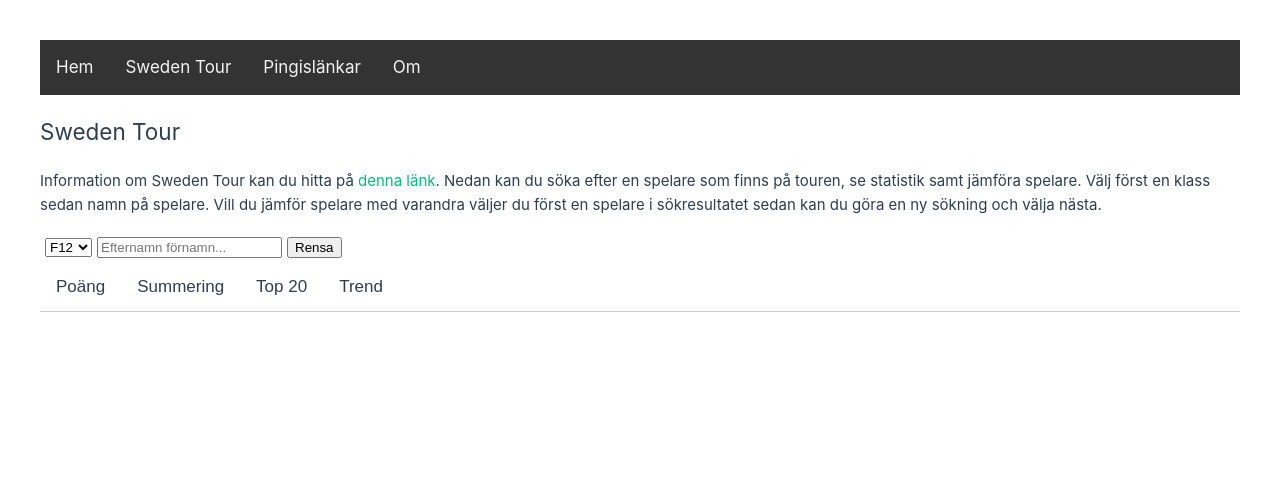
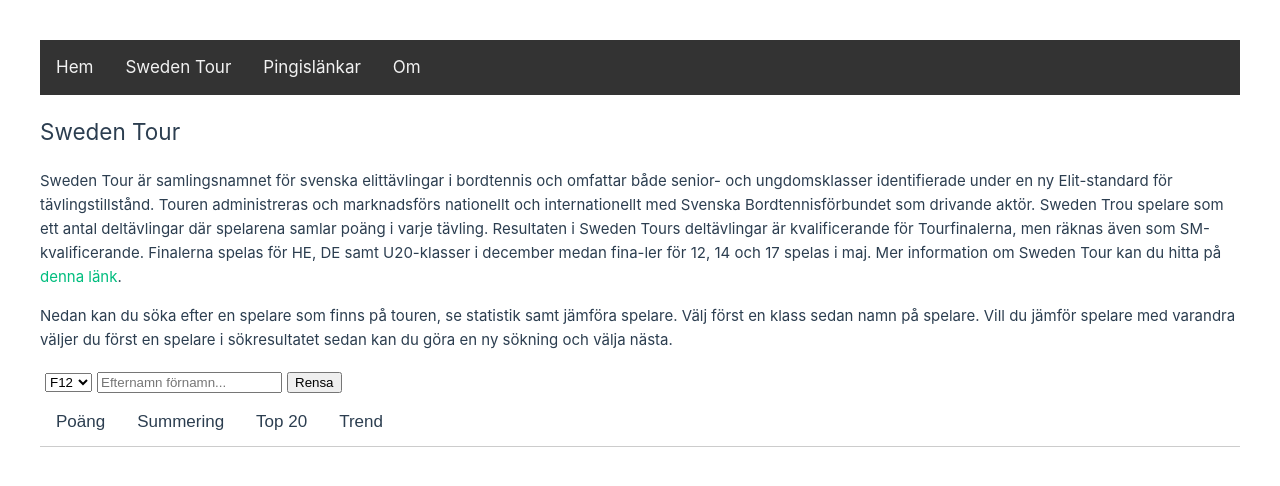
Before and after one commit to enbohm/pingisportalen, a Vue app: page /swedentour in a window 1280 px wide. Shown: the top 486 px of the page. Built offline with nearby package versions, Linux system fonts and the light colour scheme.

Commit message:
More detailed info about Sweden Tour

```diff
--- a/src/views/SwedenTour.vue
+++ b/src/views/SwedenTour.vue
@@ -13,9 +13,18 @@
 
   <div class="info">
     <h2>Sweden Tour</h2>
-    <p>Information om Sweden Tour kan du hitta på <a
-        href="https://www.svenskbordtennis.com/tavling/nationellatavlingar/SwedenTour/" target="_blank">denna
-        länk</a>. Nedan kan du söka efter en spelare som finns på touren, se statistik samt jämföra spelare. Välj först en klass sedan namn på spelare. Vill du jämför spelare med varandra väljer du först en spelare i sökresultatet sedan kan du göra en ny sökning och välja nästa.</p>
+    <p>Sweden Tour är samlingsnamnet för svenska elittävlingar i bordtennis och omfattar både senior- och ungdomsklasser
+      identifierade under en ny Elit-standard för tävlingstillstånd. Touren administreras och marknadsförs nationellt
+      och internationellt med Svenska Bordtennisförbundet som drivande aktör. Sweden Trou spelare som ett antal
+      deltävlingar där spelarena samlar poäng i varje tävling. Resultaten i Sweden Tours deltävlingar är kvalificerande
+      för Tourfinalerna, men räknas även som SM-kvalificerande. Finalerna spelas för HE, DE samt U20-klasser i december
+      medan fina-ler för 12, 14 och 17 spelas i maj. Mer information om Sweden Tour kan du
+      hitta på <a href="https://www.svenskbordtennis.com/tavling/nationellatavlingar/SwedenTour/" target="_blank">denna
+        länk</a>.
+    </p>
+    <p>Nedan kan du söka efter en spelare som finns på touren, se statistik samt jämföra spelare. Välj först
+    en klass sedan namn på spelare. Vill du jämför spelare med varandra väljer du först en spelare i sökresultatet
+    sedan kan du göra en ny sökning och välja nästa.</p>
   </div>
 
   <PlayerStats />
```
